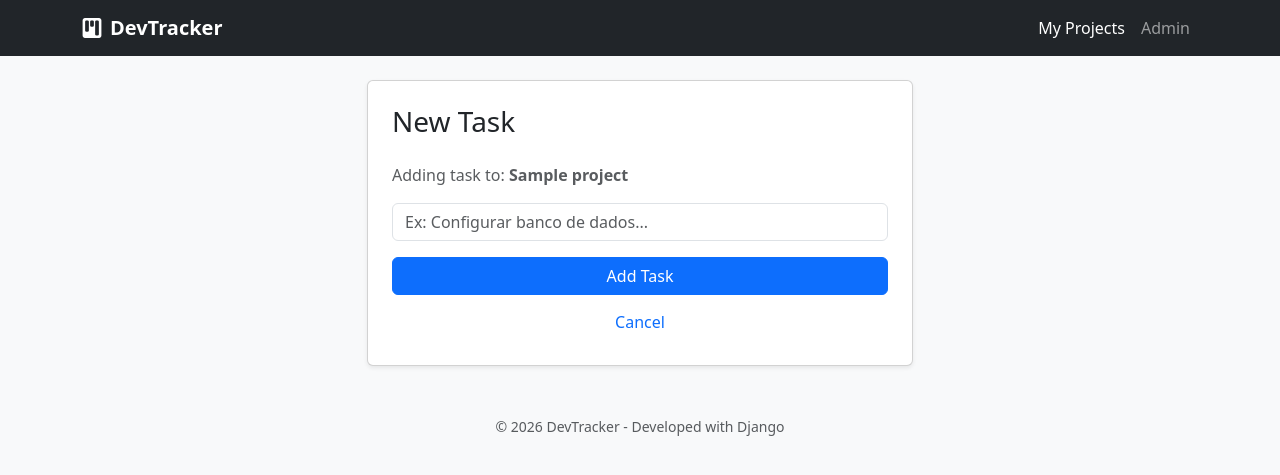
After one commit to ghsiqueira/devtracker, a Django app: page /project/1/task/add/ in a window 1280 px wide. The commit adds this page. Shown: the top 475 px of the page. Run offline with Django 5.2, Linux system fonts and the light colour scheme; tables that the repository leaves empty hold one stand-in row (values such as "Sample post").

Commit message:
feat: add task creation form and completion toggle

```diff
--- /dev/null
+++ b/core/forms.py
@@ -0,0 +1,13 @@
+from django import forms
+from .models import Task
+
+class TaskForm(forms.ModelForm):
+    class Meta:
+        model = Task
+        fields = ['title']
+        widgets = {
+            'title': forms.TextInput(attrs={
+                'class': 'form-control',
+                'placeholder': 'Ex: Configurar banco de dados...'
+            })
+        }
--- a/core/templates/project_detail.html
+++ b/core/templates/project_detail.html
@@ -29,7 +29,7 @@
 
 <div class="d-flex justify-content-between align-items-center mb-3">
     <h4 class="mb-0">Tasks</h4>
-    <a href="/admin/core/task/add/" class="btn btn-sm btn-outline-primary">
+    <a href="{% url 'task_create' project.id %}" class="btn btn-sm btn-outline-primary">
         <i class="bi bi-plus-lg"></i> Add Task
     </a>
 </div>
@@ -38,7 +38,9 @@
     {% for task in project.tasks.all %}
     <div class="list-group-item d-flex justify-content-between align-items-center">
         <div class="d-flex align-items-center">
-            <i class="bi {% if task.is_completed %}bi-check-circle-fill text-success{% else %}bi-circle text-secondary{% endif %} me-3 fs-5"></i>
+            <a href="{% url 'task_complete' task.id %}" class="text-decoration-none me-3">
+                <i class="bi {% if task.is_completed %}bi-check-circle-fill text-success{% else %}bi-circle text-secondary{% endif %} fs-4"></i>
+            </a>
 
             <span class="{% if task.is_completed %}text-decoration-line-through text-muted{% endif %}">
                 {{ task.title }}
--- /dev/null
+++ b/core/templates/task_form.html
@@ -0,0 +1,23 @@
+{% extends 'base.html' %}
+
+{% block content %}
+<div class="row justify-content-center">
+    <div class="col-md-6">
+        <div class="card shadow-sm">
+            <div class="card-body p-4">
+                <h3 class="mb-4">New Task</h3>
+                <p class="text-muted">Adding task to: <strong>{{ project.title }}</strong></p>
+
+                <form method="post">
+                    {% csrf_token %}
+                    <div class="mb-3">
+                        {{ form.title }}
+                    </div>
+                    <button type="submit" class="btn btn-primary w-100">Add Task</button>
+                    <a href="{% url 'project_detail' project.id %}" class="btn btn-link w-100 mt-2 text-decoration-none">Cancel</a>
+                </form>
+            </div>
+        </div>
+    </div>
+</div>
+{% endblock %}
--- a/core/views.py
+++ b/core/views.py
@@ -1,5 +1,6 @@
-from django.shortcuts import render, get_object_or_404
-from .models import Project
+from django.shortcuts import render, get_object_or_404, redirect
+from .models import Project, Task
+from .forms import TaskForm
 
 def project_list(request):
     projects = Project.objects.all()
@@ -8,3 +9,24 @@ def project_list(request):
 def project_detail(request, id):
     project = get_object_or_404(Project, id=id)
     return render(request, 'project_detail.html', {'project': project})
+
+def task_create(request, project_id):
+    project = get_object_or_404(Project, id=project_id)
+
+    if request.method == 'POST':
+        form = TaskForm(request.POST)
+        if form.is_valid():
+            task = form.save(commit=False)
+            task.project = project
+            task.save()
+            return redirect('project_detail', id=project.id)
+    else:
+        form = TaskForm()
+
+    return render(request, 'task_form.html', {'form': form, 'project': project})
+
+def task_complete(request, id):
+    task = get_object_or_404(Task, id=id)
+    task.is_completed = not task.is_completed
+    task.save()
+    return redirect('project_detail', id=task.project.id)
--- a/setup/urls.py
+++ b/setup/urls.py
@@ -1,9 +1,11 @@
 from django.contrib import admin
 from django.urls import path
-from core.views import project_list, project_detail
+from core.views import project_list, project_detail, task_create, task_complete
 
 urlpatterns = [
     path('admin/', admin.site.urls),
     path('', project_list, name='project_list'),
     path('project/<int:id>/', project_detail, name='project_detail'),
+    path('project/<int:project_id>/task/add/', task_create, name='task_create'),
+    path('task/<int:id>/complete/', task_complete, name='task_complete'),
 ]
```
